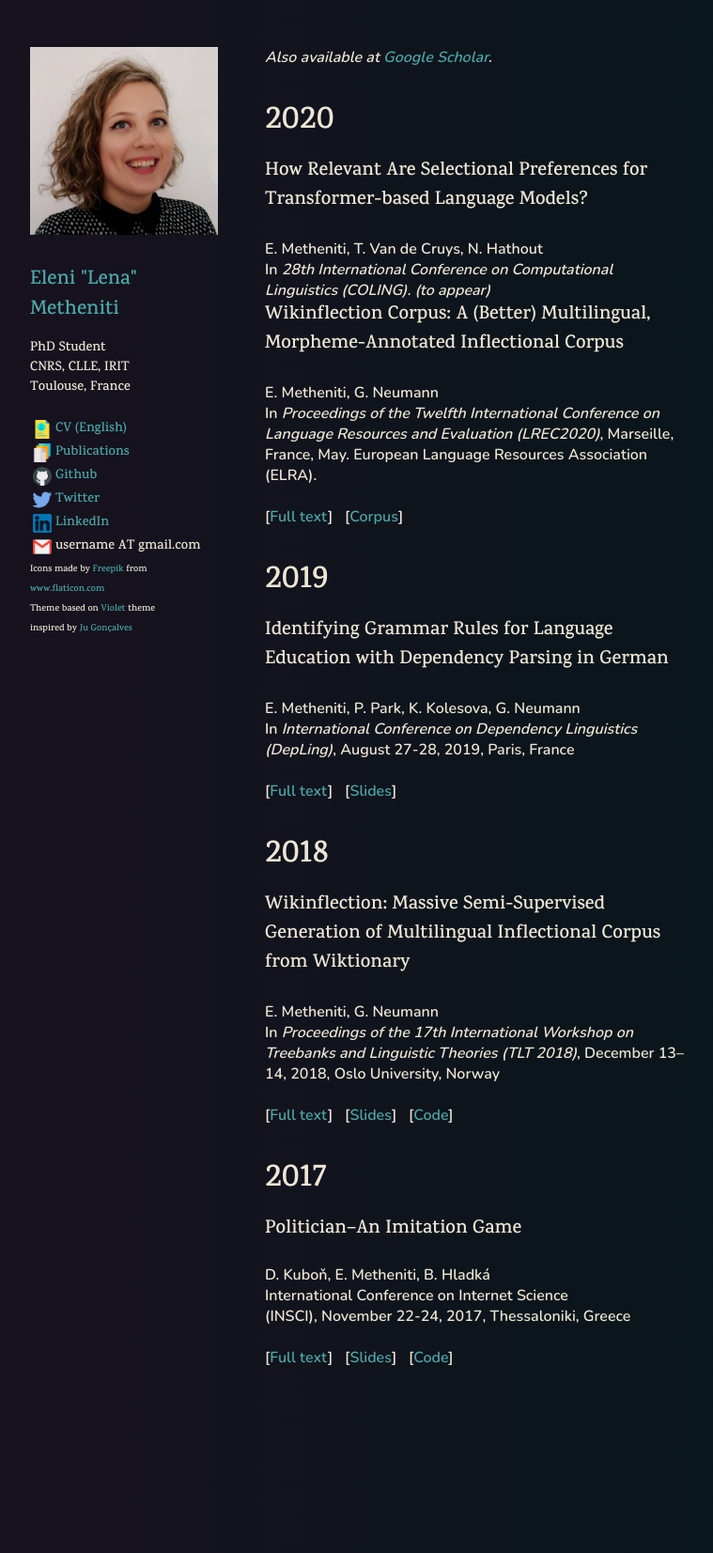
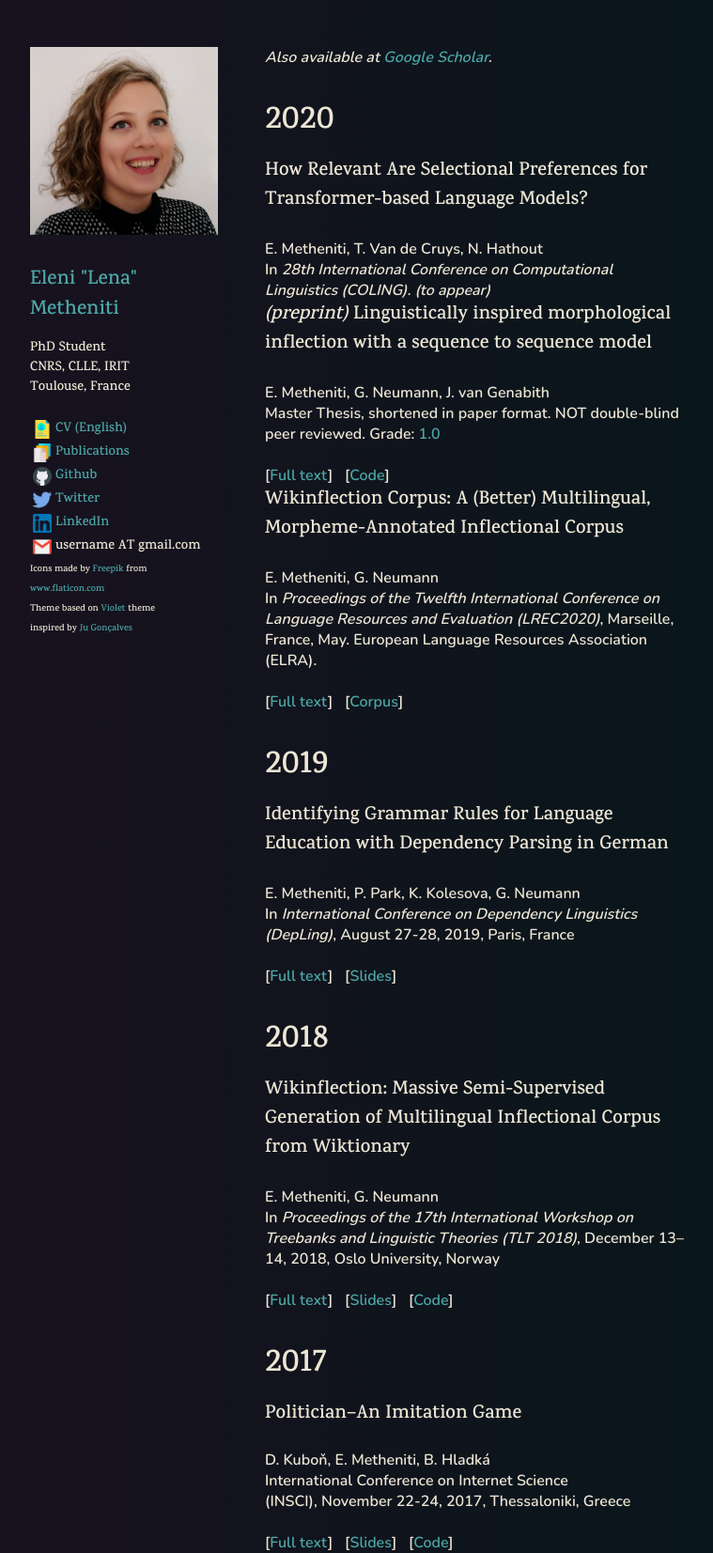
Before and after one commit to lenakmeth/lenakmeth.github.io, a Jekyll site: the page built from publications.html, in a window 1280 px wide. Shown: the whole page at 94% size, without its empty margins (68-827 px from the left). Built offline with Jekyll 4.4.1, drawn with Linux system fonts in a browser that asks for light colours.

Commit message:
add preprint

```diff
--- a/publications.html
+++ b/publications.html
@@ -46,7 +46,6 @@ layout: default
   </tr>
 </table>
 
-   <!--  <li><a alt="Instagram" href="https://www.instagram.com/lenakmeth/"><div class="container"><img src="src/icons/instagram.png" width="33%" height="33%"></div> &nbsp; Instagram</a> </li> -->
 
 </nav>
 
@@ -69,16 +68,24 @@ layout: default
 <ul>
 	<li><div style="font-family: 'Karma', serif; font-size:20px">How Relevant Are Selectional Preferences for Transformer-based Language Models?</div><br/>
     <div style="font-family: 'Nunito', sans-serif; font-size:16px"><strong>E. Metheniti, T. Van de Cruys, N. Hathout</strong><br />In <em>28th International Conference on Computational Linguistics (COLING). (to appear)</em></div></li>
+</ul>
 
+<ul>
+    <li><div style="font-family: 'Karma', serif; font-size:20px"><em>(preprint) </em>Linguistically inspired morphological inflection with a sequence to sequence model</div><br/>
+    <div style="font-family: 'Nunito', sans-serif; font-size:16px"><strong>E. Metheniti, G. Neumann, J. van Genabith</strong><br />Master Thesis, shortened in paper format. NOT double-blind peer reviewed. Grade: <a href="https://en.wikipedia.org/wiki/Academic_grading_in_Germany">1.0</a> <br /><br />[<a href="https://arxiv.org/abs/2009.02073">Full text</a>] &nbsp; [<a href="https://github.com/lenakmeth/experiments-master-thesis" target="_blank" rel="noopener">Code</a>] </div></li>
+</ul>
+
+<ul>
     <li><div style="font-family: 'Karma', serif; font-size:20px">Wikinflection Corpus: A (Better) Multilingual, Morpheme-Annotated Inflectional Corpus</div><br/>
     <div style="font-family: 'Nunito', sans-serif; font-size:16px"><strong>E. Metheniti, G. Neumann</strong><br />In <em>Proceedings of the Twelfth International Conference on Language Resources and Evaluation (LREC2020)</em>, Marseille, France, May. European Language Resources Association (ELRA). <br /><br />[<a href="https://www.aclweb.org/anthology/2020.lrec-1.481">Full text</a>] &nbsp; [<a href="https://github.com/lenakmeth/Wikinflection-Corpus" target="_blank" rel="noopener">Corpus</a>]</div></li>
 </ul>
+
 
 <div style="font-family: 'Karma', serif; font-size:24px"><h1>2019</h1></div>
 
 <ul>
     <li><div style="font-family: 'Karma', serif; font-size:20px">Identifying Grammar Rules for Language Education with Dependency Parsing in German</div><br/>
-    <div style="font-family: 'Nunito', sans-serif; font-size:16px"><strong>E. Metheniti, P. Park, K. Kolesova, G. Neumann</strong><br />In <em>International Conference on Dependency Linguistics (DepLing)</em>, August 27-28, 2019, Paris, France<br /><br />[<a href="https://syntaxfest.github.io/syntaxfest19/proceedings/papers/paper_19.pdf">Full text</a>] &nbsp; [<a href="assets/slides/Matcher_presentation.pdf" target="_blank" rel="noopener">Slides</a>]</div></li>
+    <div style="font-family: 'Nunito', sans-serif; font-size:16px"><strong>E. Metheniti, P. Park, K. Kolesova, G. Neumann</strong><br />In <em>International Conference on Dependency Linguistics (DepLing)</em>, August 27-28, 2019, Paris, France<br /><br />[<a href="https://www.aclweb.org/anthology/W19-7712.pdf">Full text</a>] &nbsp; [<a href="assets/slides/Matcher_presentation.pdf" target="_blank" rel="noopener">Slides</a>]</div></li>
 </ul>
 
 <div style="font-family: 'Karma', serif; font-size:24px"><h1>2018</h1></div>
```
